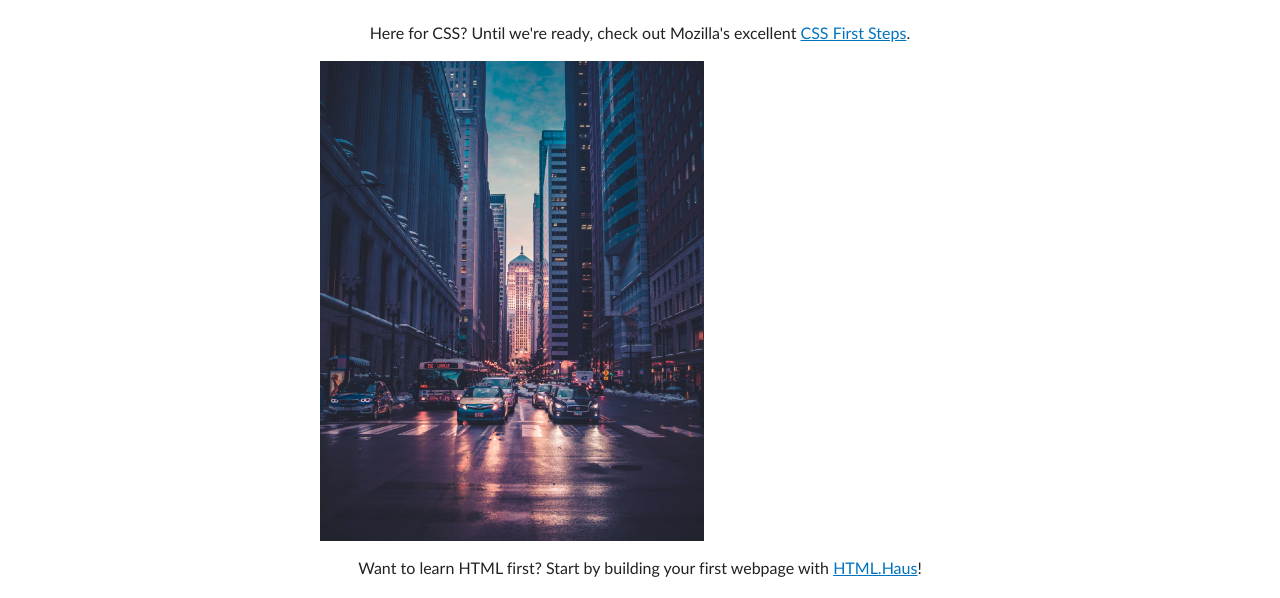
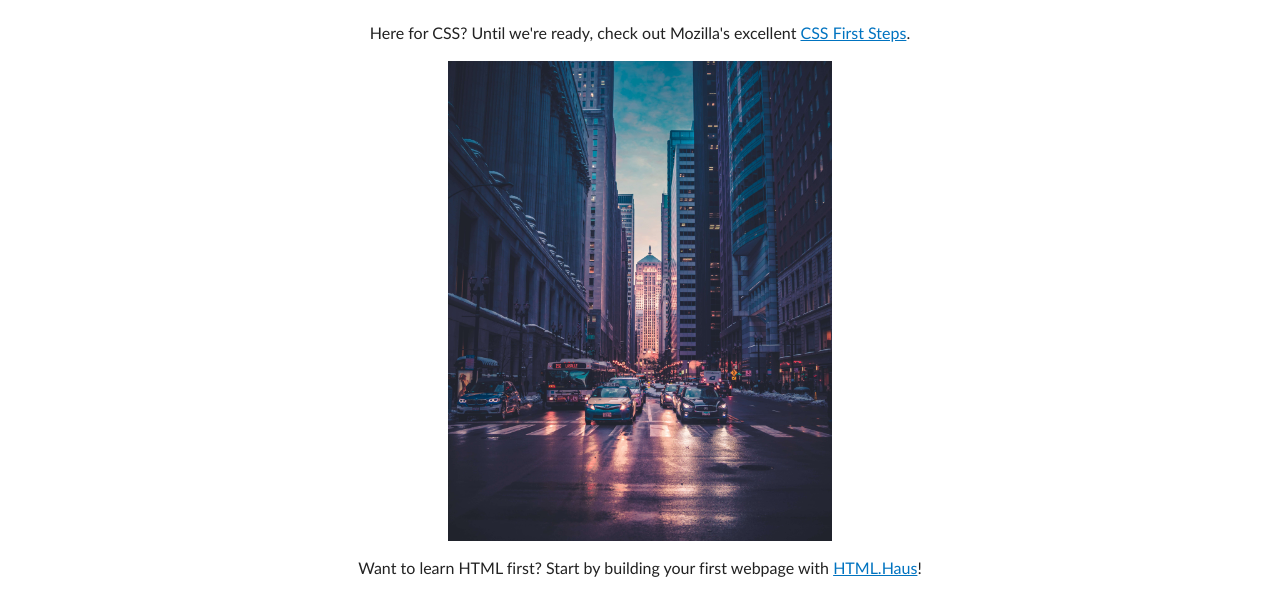
Before and after one commit to rchillard/css.city, a plain HTML site: page index.html in a window 1280 px wide. Shown: the part 178-776 px from the top of the page. Drawn offline with Linux system fonts and the light colour scheme.

Commit message:
Fix holder landing image display setting with new CSS reset

```diff
--- a/css/styles.css
+++ b/css/styles.css
@@ -255,6 +255,10 @@ textarea:read-only {
 	margin-top: 1rem;
 }
 
+.block {
+	display: inline-block;
+}
+
 .diagram {
 	width: 100%;
 }
--- a/index.html
+++ b/index.html
@@ -44,7 +44,7 @@
     <h1>Future home of CSS.City</h1>
     <p>Here for CSS? Until we're ready, check out Mozilla's excellent <a
         href="https://developer.mozilla.org/en-US/docs/Learn/CSS/First_steps">CSS First Steps</a>.</p>
-    <img src="assets/max-bender-VmX3vmBecFE-unsplash.jpg"
+    <img class="block" src="assets/max-bender-VmX3vmBecFE-unsplash.jpg"
       alt="New York city street bathed in evening blue light by Max Bender on Unsplash" width="60%">
     <p>Want to learn HTML first? Start by building your first webpage with <a href="https://html.haus/">HTML.Haus</a>!
     </p>
```
